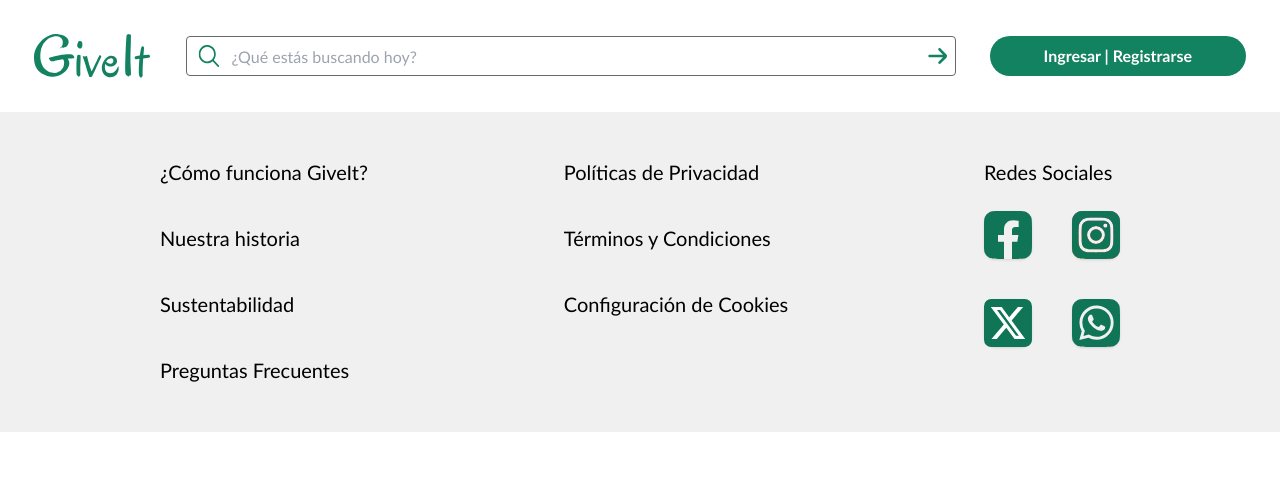
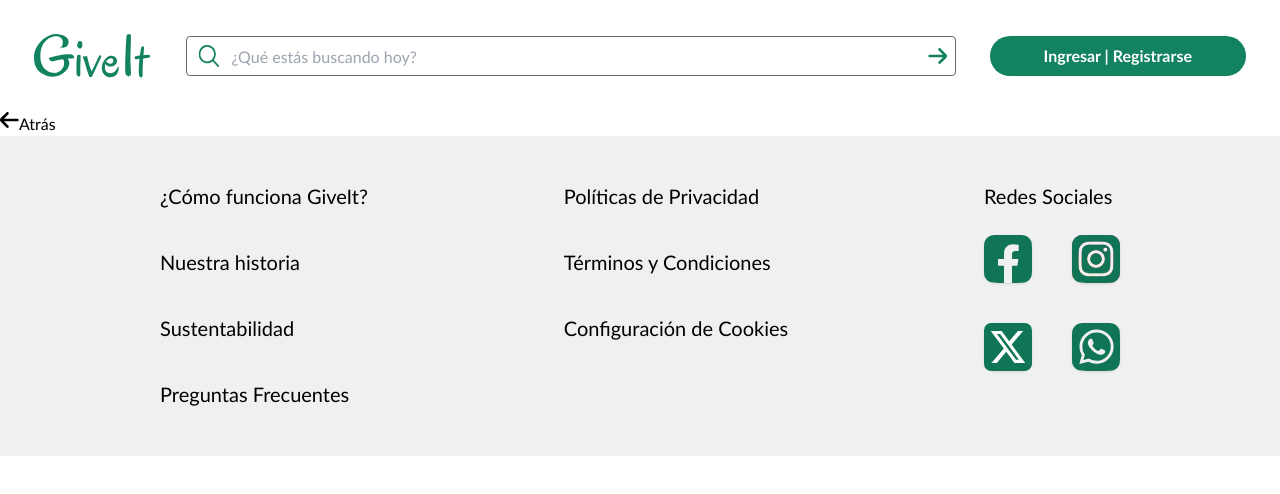
Before and after one commit to No-Country/c16-30-m-java, a React (Create React App) app in the folder front/: page /detailview in a window 1280 px wide. Shown: the top 494 px of the page. Built offline with nearby package versions, Linux system fonts and the light colour scheme.

Commit message:
Se agrega vista detalle de los productos

```diff
--- a/front/src/App.js
+++ b/front/src/App.js
@@ -11,6 +11,7 @@ import {
 } from "./views";
 import NavBar from "./views/NavBar/NavBar";
 import { Footer } from "./layout";
+import DetailView from "./views/DetailView/DetailView";
 
 function App() {
   //const location = useLocation();
@@ -26,6 +27,7 @@ function App() {
         <Route path="/legalities" element={<Legalities />} />
         <Route path="/micuenta" element={<MiCuenta />} />
         <Route path="/mispublicaciones" element={<MisPublicaciones />} />
+        <Route path="/detailview" element={<DetailView />} />
         <Route path="/mensajes" element={<Mensajes />} />
         <Route path="/publish" element={<Publish />} />
       </Routes>
--- a/front/src/components/Card/Card.jsx
+++ b/front/src/components/Card/Card.jsx
@@ -1,4 +1,5 @@
 import React from "react";
+import { Link } from "react-router-dom";
 
 const Card = (props) => {
   const svgUser = (
@@ -150,12 +151,19 @@ const Card = (props) => {
   const img =
     "https://s3-alpha-sig.figma.com/img/2b2b/6aef/dcb3b2ccb96f89eb652bc254a5c0afb1?Expires=1710115200&Key-Pair-Id=APKAQ4GOSFWCVNEHN3O4&Signature=IAhAdu5OmD8lvhB~krSDZL6L09gAleLx44xBjA1hFPV~O5Otzr3FyH3jGDVYzL8IWCd48vlJcKPGU0wsmtOpmKMKjSEp5LhnwjCZV6V0MCZepUrinazsg-6rfFHQXMIKIwBclJeDdij4s~5nj7Um0jgyVQBNH~1nki5K6INrKI-Cp2iZK5uSisg9YDnMBYKwaByfxt9WD9lklz1umfF~Cmmg1HeqhV1v21dv3oVx7FrteI7rIBa7R5jVgx9U5ZHcnJ9uN~jghM-2oppCOm25Ld036EaF2IlMhzN9yF92-JcFKZf7ooAEMBipO5lyK0~FTsUGT2OoSZO5aWwqhMKK9A__";
   return (
+    <Link to={"/detailview"}>
       <div className="flex relative bg-concrete rounded-lg p-4 shadow-md mb-4 w-[824px] h-[200px]">
-      <img className="w-[219px] h-[169px] border-[0.25px] rounded-[5px]" src={img} alt="imagen de la card" />
+        <img
+          className="w-[219px] h-[169px] border-[0.25px] rounded-[5px]"
+          src={img}
+          alt="imagen de la card"
+        />
         <div className="text-[14px]">
           <div className="absolute right-6">{svgFavorite}</div>
           <div>
-          <h3 className="text-lg font-bold mb-2 text-[28px] px-4">{props.name}</h3>
+            <h3 className="text-lg font-bold mb-2 text-[28px] px-4">
+              {props.name}
+            </h3>
             <div className="flex">
               <div className="flex px-4 mt-2">
                 {svgUser}
@@ -183,6 +191,7 @@ const Card = (props) => {
           </div>
         </div>
       </div>
+    </Link>
   );
 };
 
--- /dev/null
+++ b/front/src/views/DetailView/DetailView.jsx
@@ -0,0 +1,29 @@
+import { Link } from "react-router-dom";
+
+export default function DetailView() {
+  const svgBackArrow = (
+    <svg
+      xmlns="http://www.w3.org/2000/svg"
+      width="19"
+      height="16"
+      viewBox="0 0 19 16"
+      fill="none"
+    >
+      <path
+        d="M-0.000164032 7.99996C0.00632477 8.70143 0.288963 9.37209 0.786503 9.86662L6.5065 15.5999C6.75632 15.8483 7.09426 15.9877 7.4465 15.9877C7.79875 15.9877 8.13669 15.8483 8.3865 15.5999C8.51147 15.476 8.61067 15.3285 8.67836 15.1661C8.74605 15.0036 8.7809 14.8293 8.7809 14.6533C8.7809 14.4773 8.74605 14.303 8.67836 14.1405C8.61067 13.978 8.51147 13.8306 8.3865 13.7066L3.99984 9.33329L17.3332 9.33329C17.6868 9.33329 18.0259 9.19281 18.276 8.94276C18.526 8.69272 18.6665 8.35358 18.6665 7.99996C18.6665 7.64633 18.526 7.3072 18.276 7.05715C18.0259 6.8071 17.6868 6.66662 17.3332 6.66662L3.99984 6.66662L8.3865 2.27996C8.63758 2.03066 8.77933 1.69183 8.78058 1.33801C8.78183 0.984193 8.64247 0.644369 8.39317 0.393298C8.14387 0.142226 7.80504 0.000472069 7.45122 -0.000778198C7.0974 -0.00202847 6.75758 0.137329 6.5065 0.386632L0.786503 6.11996C0.285719 6.61776 0.00281334 7.29385 -0.000164032 7.99996Z"
+        fill="black"
+      />
+    </svg>
+  );
+
+  return (
+    <>
+      <Link to={"/home"}>
+        <div className="flex">
+          <div>{svgBackArrow}</div>
+          <label className="cursor-pointer">Atrás</label>
+        </div>
+      </Link>
+    </>
+  );
+}
--- a/front/src/views/index.js
+++ b/front/src/views/index.js
@@ -9,6 +9,7 @@ import FooterSocialLink from "../components/FooterSocialLink/FooterSocialLink.js
 import About from "./About/About.jsx";
 import Legalities from "./Legalities/Legalities.jsx";
 import Publish from "./Publish/Publish.jsx";
+import DetailView from "./DetailView/DetailView.jsx";
 // eslint-disable-next-line
 export {
   Home,
@@ -21,4 +22,5 @@ export {
   FooterSocialLink,
   Mensajes,
   Publish,
+  DetailView
 };
```
Lines whose indentation alone changed are shown as unchanged.
